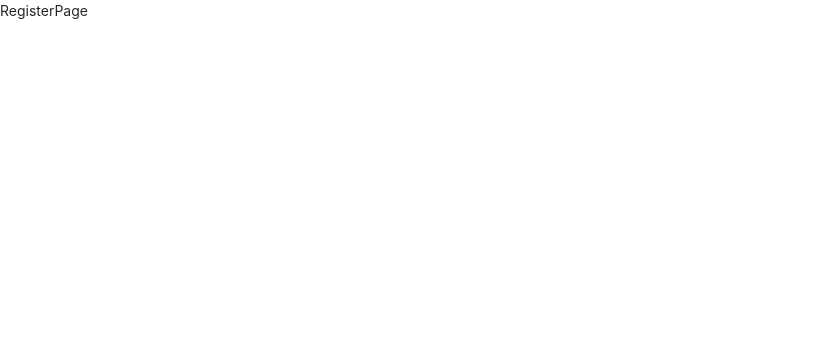
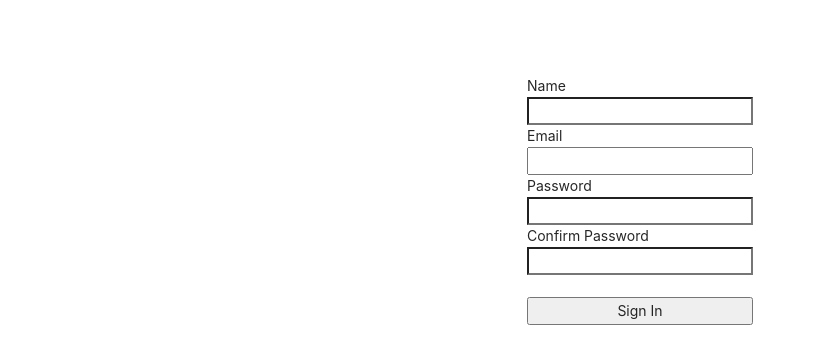
Before and after one commit to MINDYEOI/web-Yaksa, a React (Create React App) app in the folder boiler-plate/client/: page /register in a window 1280 px wide. Shown: the top 364 px of the page, without its empty margins (0-815 px from the left). Built offline with nearby package versions, Linux system fonts and the light colour scheme.

Commit message:
[feat] Register page

```diff
--- a/boiler-plate/client/src/_actions/types.js
+++ b/boiler-plate/client/src/_actions/types.js
@@ -1,3 +1,4 @@
 // type들만 관리하는 곳
 
 export const LOGIN_USER = "login_user";
+export const REGISTER_USER = "resgier_user";
--- a/boiler-plate/client/src/_actions/user_action.js
+++ b/boiler-plate/client/src/_actions/user_action.js
@@ -1,6 +1,7 @@
 import axios from 'axios';
 import {
-    LOGIN_USER
+    LOGIN_USER,
+    REGISTER_USER
 } from './types';
 export function loginUser(logInfo) {
     const request = axios.post('/api/users/login', logInfo) // logInfo를 post로 전달
@@ -15,3 +16,17 @@ export function loginUser(logInfo) {
         payload: request    // payroad == response
     }
 }
+
+export function RegisterUser(regInfo) {
+    const request = axios.post('/api/users/register', regInfo) // logInfo를 post로 전달
+        .then(response => response.data); // 서버에서 받은 데이터를 request에 저장
+
+    return {    // return을 통해 Reducer로 보냄
+                // Reducer에서 previousState, action을 이용해 nextState로 만들기 때문 :: (previousState, action) => nextState
+                // request를 reducer로 보내는 작업
+
+        // action은 type과 response을 넣어줘야 함
+        type: "REGISTER_USER",
+        payload: request    // payroad == response
+    }
+}
--- a/boiler-plate/client/src/_reducers/user_reducer.js
+++ b/boiler-plate/client/src/_reducers/user_reducer.js
@@ -1,5 +1,6 @@
 import {
-    LOGIN_USER
+    LOGIN_USER,
+    REGISTER_USER
 } from '../_actions/types';
 
 
@@ -7,8 +8,11 @@ import {
 export default function (prevState = {}, action) {
     switch (action.type) {
         case LOGIN_USER:
-                return {...prevState, loginSuccess:action.payload}  // 위의 prevState를 그대로 가져오고,
+            return {...prevState, loginSuccess:action.payload}  // 위의 prevState를 그대로 가져오고,
                                         // user_action.js에 있는 payload를 그대로 가져와서 return.
+            break;
+        case REGISTER_USER:
+            return {...prevState, success:action.payload}
             break;
         default:
             return prevState;
--- a/boiler-plate/client/src/components/views/RegisterPage/RegisterPage.js
+++ b/boiler-plate/client/src/components/views/RegisterPage/RegisterPage.js
@@ -1,11 +1,93 @@
 import React from 'react'
+import {useState} from 'react'
+import {useDispatch} from 'react-redux';
+import {RegisterUser} from '../../../_actions/user_action'
+import { withRouter } from 'react-router-dom';
 
-function RegisterPage() {
+function RegisterPage(props) {
+
+    // 이 로그인페이지 안에서 input에 타이핑을 함으로써 데이터를 변화시켜주므로 state 사용.
+    // 1-1. state을 사용하기 위해 state 만들어줌.
+    const [Name, setName] = useState("");
+    const [Email, setEmail] = useState("");   // 1-2. email을 위한 state
+    const [Password, setPassword] = useState(""); // 1-2. password를 위한 state
+    const [Password2, setPassword2] = useState("");
+
+    //1-3. 아래 input value에 넣어줌
+
+    // 2-1. 타이핑할 때 타이핑 하는 거 보이게 하도록 핸들러를 만들어줌
+    const emailEvent = (event) => {
+        setEmail(event.currentTarget.value)
+    }
+    const passwordEvent = (event) => {
+        setPassword(event.currentTarget.value)
+
+    }
+    const password2Event = (event) => {
+        setPassword2(event.currentTarget.value)
+
+    }
+    const NameEvent = (event) => {
+        setName(event.currentTarget.value)
+
+    }
+
+    const dispatch = useDispatch();
+    const submitEvent = (event) => {
+        event.preventDefault(); // 이걸 하지 않으면 버튼을 누를 때마다 refresh돼서 데이터 처리를 할 수 없음
+
+        //console.log('Email', Email); // 잘 나오는지 확인
+        //console.log('Password', Password); // 잘 나오는지 확인
+
+        // 비밀번호 두개가 같아야 회원가입이 되도록
+        if(Password !== Password2)
+            return alert('비밀번호가 일치하지 않습니다.')
+
+
+        let regiInfo = {    // 보내주기 위해 저장
+            name : Name,
+            email: Email,
+            password: Password
+        }
+
+        dispatch(RegisterUser(regiInfo)) // _actions폴더 user_action.js에 있음
+            .then(response => {
+                if(response.payload.success)
+                    props.history.push('/login');
+
+                else
+                    alert('Fail to sign up');
+                })
+
+    }
+
     return (
-        <div>
-            RegisterPage
+        <div style={{
+            justifyContent:'center', alignItems: 'center', display:'flex', width:'100%', height:'50vh'
+        }}>
+            <form onSubmit={submitEvent} style={{display: 'flex', flexDirection: 'column'}}>
+
+                <label>Name</label>
+                <input type="text" value={Name} onChange={NameEvent} />
+
+                <label>Email</label>
+                <input type="email" value={Email} onChange={emailEvent} />
+                {/* input type="email"이라서 '이메일 주소에 '@'를 포함해주세요'라는 경고문 뜸. */}
+
+
+                <label>Password</label>
+                <input type="password" value={Password} onChange={passwordEvent} />
+
+                <label>Confirm Password</label>
+                <input type="password" value={Password2} onChange={password2Event} />
+
+                <br/>
+                <button>
+                    Sign In
+                </button>
+            </form>
         </div>
     )
 }
 
-export default RegisterPage
+export default withRouter(RegisterPage)
```
